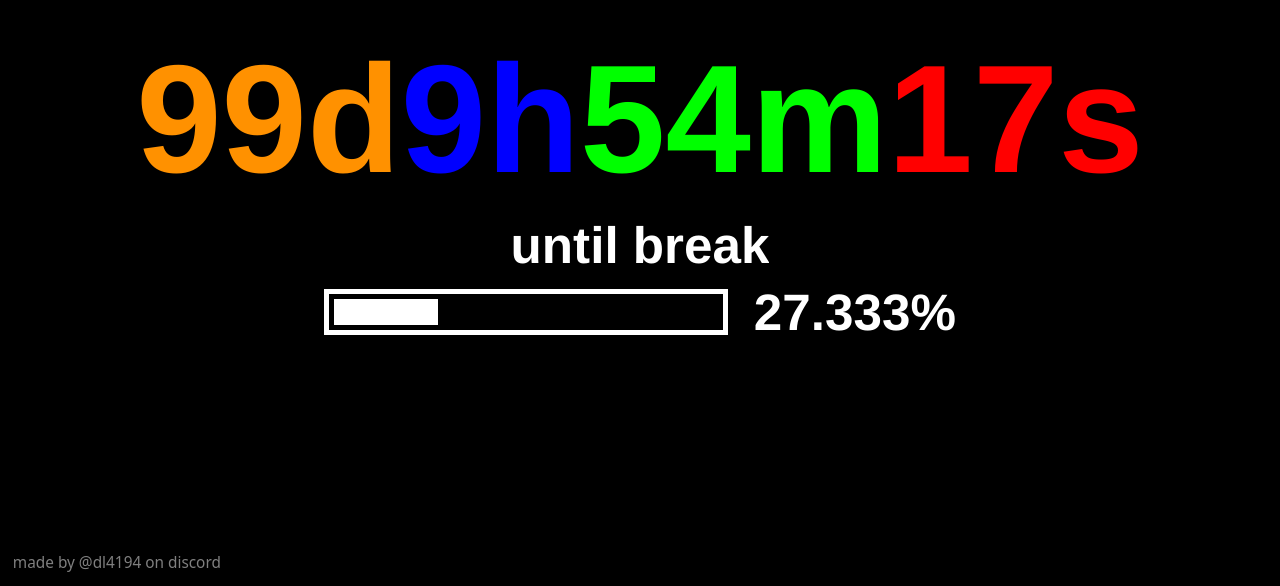
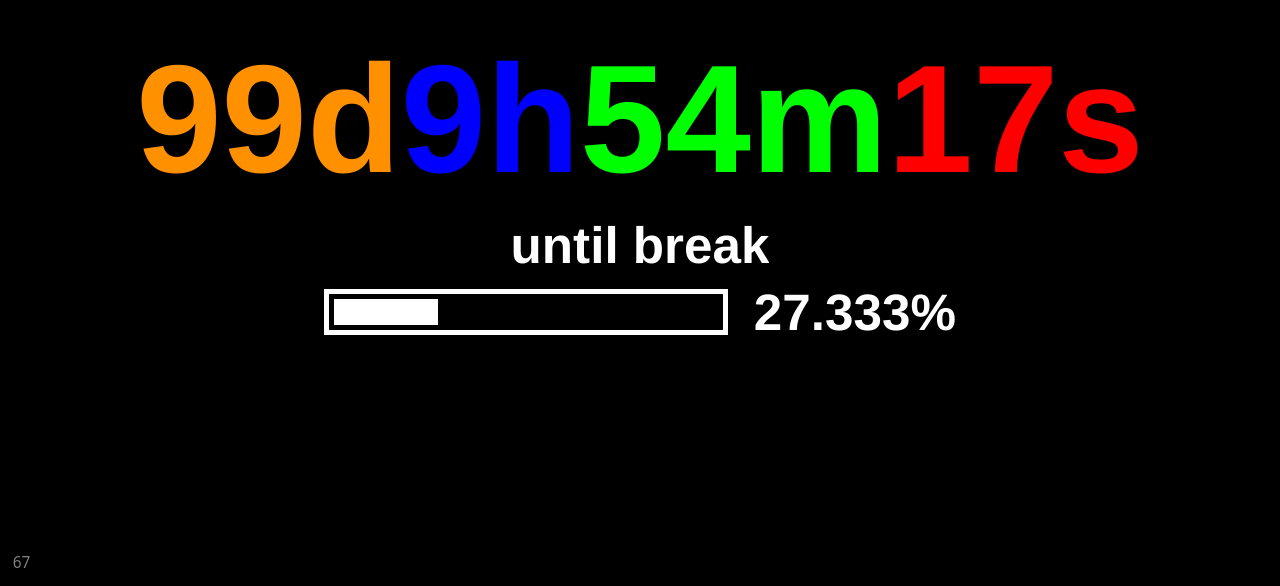
Before and after one commit to dl4194/ccasend, a plain HTML site: page index.html in a window 1280 px wide. Shown: the part 214-800 px from the top of the page. Drawn offline with Linux system fonts and the light colour scheme; no server answers.

Commit message:
01010101101010100101010110101010

```diff
--- a/index.html
+++ b/index.html
@@ -53,6 +53,6 @@
             <span id="pbarp" class="noselect">---</span>
         </div>
     </div>
-    <div id="credit">made by @dl4194 on discord</div>
+    <div id="credit">67</div>
 </body>
 </html>
```
Also changed, not shown: 1 other file.
